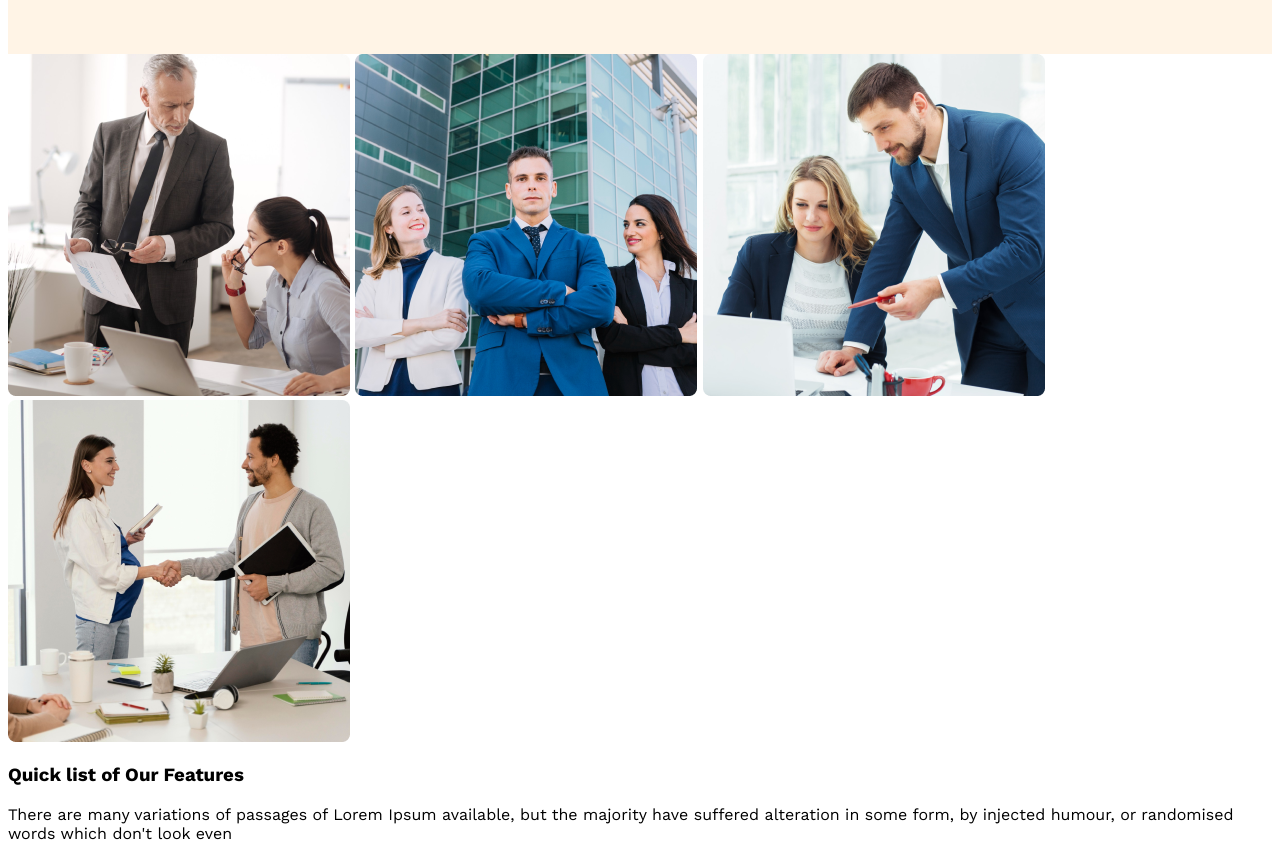
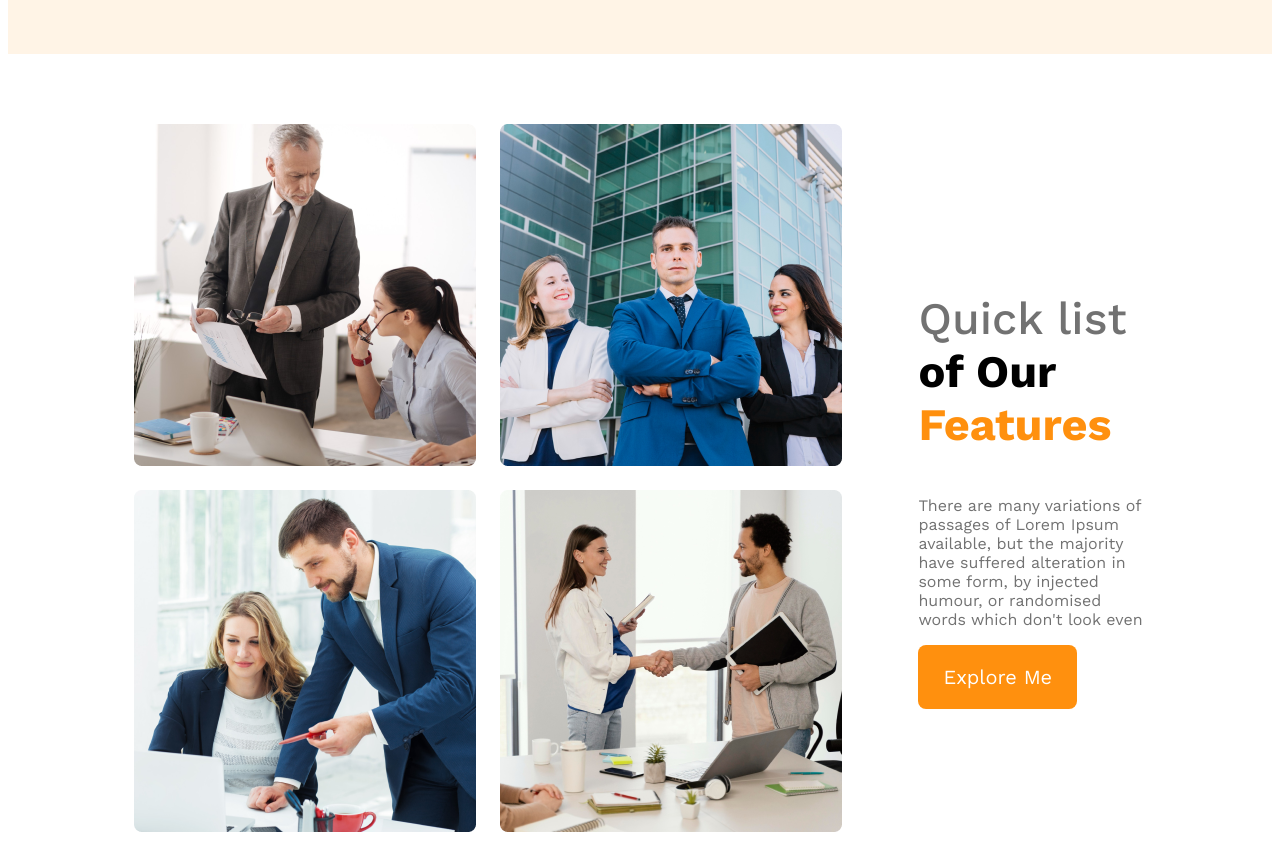
Before and after one commit to Mhrafy/G3-Architect-Website, a plain HTML site: page index.html in a window 1280 px wide. Shown: the part 1060-1906 px from the top of the page. Drawn offline with nearby package versions, Linux system fonts and the light colour scheme.

Commit message:
another commit

```diff
--- a/index.html
+++ b/index.html
@@ -21,7 +21,7 @@
       <div class="banner">
         <div class="banner-content">
           <h1 class="banner-title">Brand New Group of Architects</h1>
-          <p class="banner-description">
+          <p class="text-light-gray">
             There are many variations of passages of Lorem Ipsum available, but
             the majority have suffered alteration in some form, by injected
             humour, or randomised words which don't look even
@@ -42,8 +42,8 @@
                 <img src="images/team4.png" alt="">
             </div>
             <div class="teams-content">
-            <h3 class="teams-title"> Quick list of Our Features</h3>
-                <p class="teams-description"> There are many variations of passages of Lorem Ipsum available, but the majority have suffered alteration in some form, by injected humour, or randomised words which don't look even</p>
+            <h3 class="teams-title"> <span class="quick-list">Quick list</span> <span>of Our</span> <span class="text-feature">Features</span></h3>
+                <p class="text-light-gray"> There are many variations of passages of Lorem Ipsum available, but the majority have suffered alteration in some form, by injected humour, or randomised words which don't look even</p>
                 <button class="btn-primary">Explore Me</button>
             </div>
 
--- a/styles/architect.css
+++ b/styles/architect.css
@@ -16,6 +16,10 @@
     border: none;
     cursor: pointer;
 
+}
+
+.text-light-gray {
+    color: #727272;
 }
 /* header styles */
 
@@ -60,9 +64,7 @@ nav li a {
     color: #131313;
 }
 
-.banner-description {
-    color: #727272;
-}
+
 
 .banner-img {
     width: 100%;
@@ -73,15 +75,35 @@ nav li a {
 /* main style */
  main {
     max-width: 1440px;
-    margin: 0 auto;
+    width: 80%;
+    margin: 70px auto;
 }
 
+.teams-container {
+ display: flex;
+ gap: 76px;
+ align-items: center;
+}
+.teams-img-container {
+    display: grid;
+    grid-template-columns: repeat(2,1fr);
+   gap: 1.5rem;
 
+}
 
+.teams-title {
+    font-size: 45px;
+}
+.teams-title .quick-list {
+    color: #727272;
+    font-weight: 500;
+}
 
-
-
-
+.teams-title .text-feature {
+    color: #FF900E;
+font-size: 45px;
+font-weight: 700;
+}
 
 
 
@@ -111,19 +133,25 @@ nav li a {
     header {
         padding:20px;
     }
-    nav {
+    nav, .teams-container {
         flex-direction: column;
+    }
+    .teams-img-container {
+        grid-template-columns: 1fr;
+        gap: 1rem;
+
     }
 }
 
 /* table or medium devices */
 
 @media screen and (min-width:576px) and (max-width:960px) {
-    nav {
+    nav , .teams-container {
         flex-direction: column;
     }
     header {
         padding:50px;
     }
 
+
 }
```
